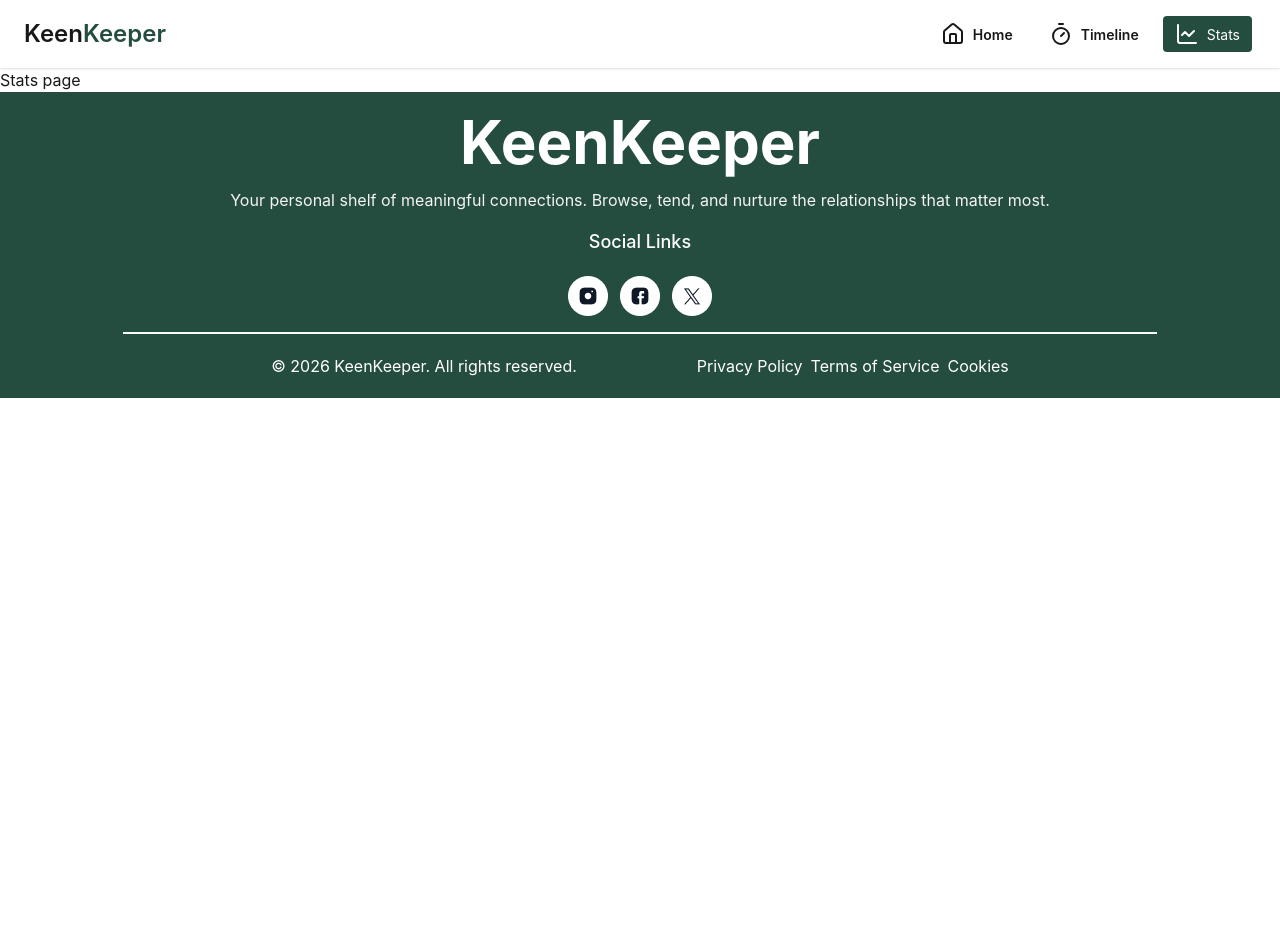
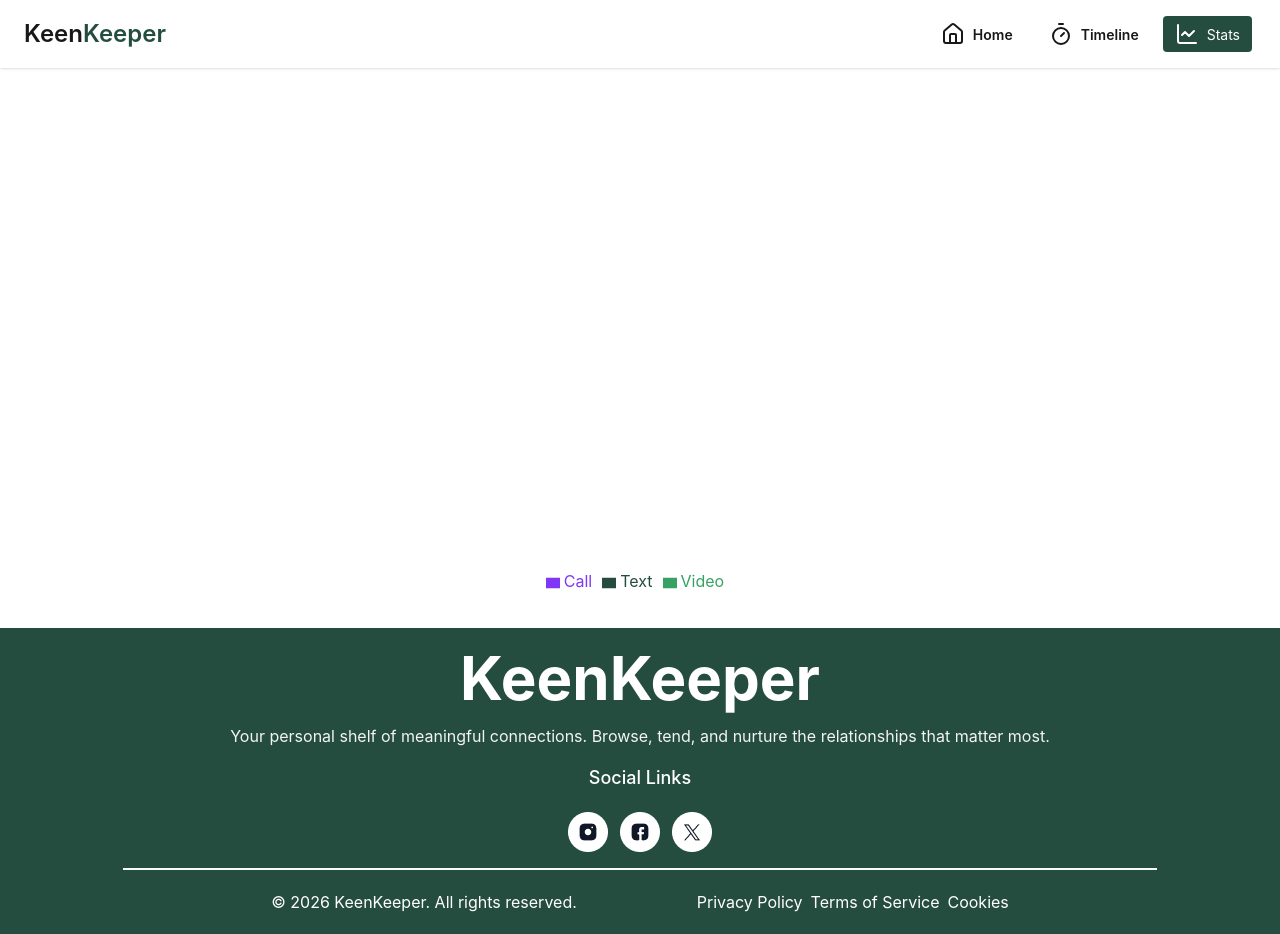
Before and after one commit to Rakibul-khan/Keen-Keeper-A7, a React (Vite) app: page /stats in a window 1280 px wide. Before the commit the page ends 800 px from the top, so only its background shows below. Built offline with nearby package versions, Linux system fonts and the light colour scheme.

Commit message:
stats section functionality is working fine

```diff
--- a/package.json
+++ b/package.json
@@ -17,6 +17,7 @@
     "react-dom": "^19.2.4",
     "react-router": "^7.14.0",
     "react-toastify": "^11.0.5",
+    "recharts": "^3.8.1",
     "tailwindcss": "^4.2.2"
   },
   "devDependencies": {
--- a/src/main.jsx
+++ b/src/main.jsx
@@ -8,6 +8,7 @@
 import FriendDetails from "./pages/FriendDetails.jsx";
 import TimeLinePage from "./pages/TimeLinePage.jsx";
 import Stats from "./pages/Stats.jsx";
+import ErrorPage from "./pages/ErrorPage.jsx";
 
 const router = createBrowserRouter([
   {
@@ -31,6 +32,7 @@
         Component: Stats,
       },
     ],
+    errorElement: <ErrorPage></ErrorPage>,
   },
 ]);
 
--- /dev/null
+++ b/src/pages/ErrorPage.jsx
@@ -0,0 +1,20 @@
+import { Home } from "lucide-react";
+import React from "react";
+import { Link } from "react-router";
+
+const ErrorPage = () => {
+  return (
+    <div className="flex flex-col justify-center items-center h-screen space-y-3">
+      <h1 className="font-bold text-8xl text-[#244d3f]">404</h1>
+      <h2 className="font-semibold text-2xl">Page not found</h2>
+      <p className="text-gray-600">
+        The page you are looking for doesn't exist or has been moved
+      </p>
+      <Link to={"/"} className="btn bg-[#244d3f] text-white">
+        <Home></Home> Back to Home
+      </Link>
+    </div>
+  );
+};
+
+export default ErrorPage;
--- a/src/pages/FriendDetails.jsx
+++ b/src/pages/FriendDetails.jsx
@@ -113,6 +113,7 @@
                           </>
                         ),
                         icon: PhoneImg,
+                        type: "call",
                         date: format(new Date(), "MMMM d, yyyy"),
                       },
                     ]));
@@ -137,6 +138,7 @@
                         </>
                       ),
                       icon: TextImg,
+                      type: "text",
                       date: format(new Date(), "MMMM d, yyyy"),
                     },
                   ]);
@@ -161,6 +163,7 @@
                         </>
                       ),
                       icon: VideoImg,
+                      type: "video",
                       date: format(new Date(), "MMMM d, yyyy"),
                     },
                   ]);
--- a/src/pages/Stats.jsx
+++ b/src/pages/Stats.jsx
@@ -1,9 +1,44 @@
-import React from "react";
+import React, { useContext } from "react";
+import { Legend, Pie, PieChart, Tooltip } from "recharts";
+import { TimeLineContext } from "../contexts/TimeLineContext";
 
 const Stats = () => {
+  const { timeLineData } = useContext(TimeLineContext);
+  console.log(timeLineData);
+  const textData = timeLineData.filter((item) => item.type == "text");
+  const callData = timeLineData.filter((item) => item.type == "call");
+  const videoData = timeLineData.filter((item) => item.type == "video");
+  const data = [
+    { name: "Text", value: textData.length, fill: "#244d3f" },
+    { name: "Call", value: callData.length, fill: "#7f37f5" },
+    { name: "Video", value: videoData.length, fill: "#37a163" },
+  ];
   return (
-    <div>
-      <h3>Stats page</h3>
+    <div className="flex justify-center items-center min-h-[70vh] ">
+      <PieChart
+        style={{
+          width: "100%",
+          maxWidth: "500px",
+          maxHeight: "80vh",
+          aspectRatio: 1,
+        }}
+        responsive
+      >
+        <Pie
+          data={data}
+          innerRadius="80%"
+          outerRadius="100%"
+          // Corner radius is the rounded edge of each pie slice
+          cornerRadius="50%"
+          fill="#8884d8"
+          // padding angle is the gap between each pie slice
+          paddingAngle={5}
+          dataKey="value"
+        />
+        <Tooltip></Tooltip>
+
+        <Legend></Legend>
+      </PieChart>
     </div>
   );
 };
```
Also changed, not shown: 1 other file (tests, documents, lock files or other folders).
